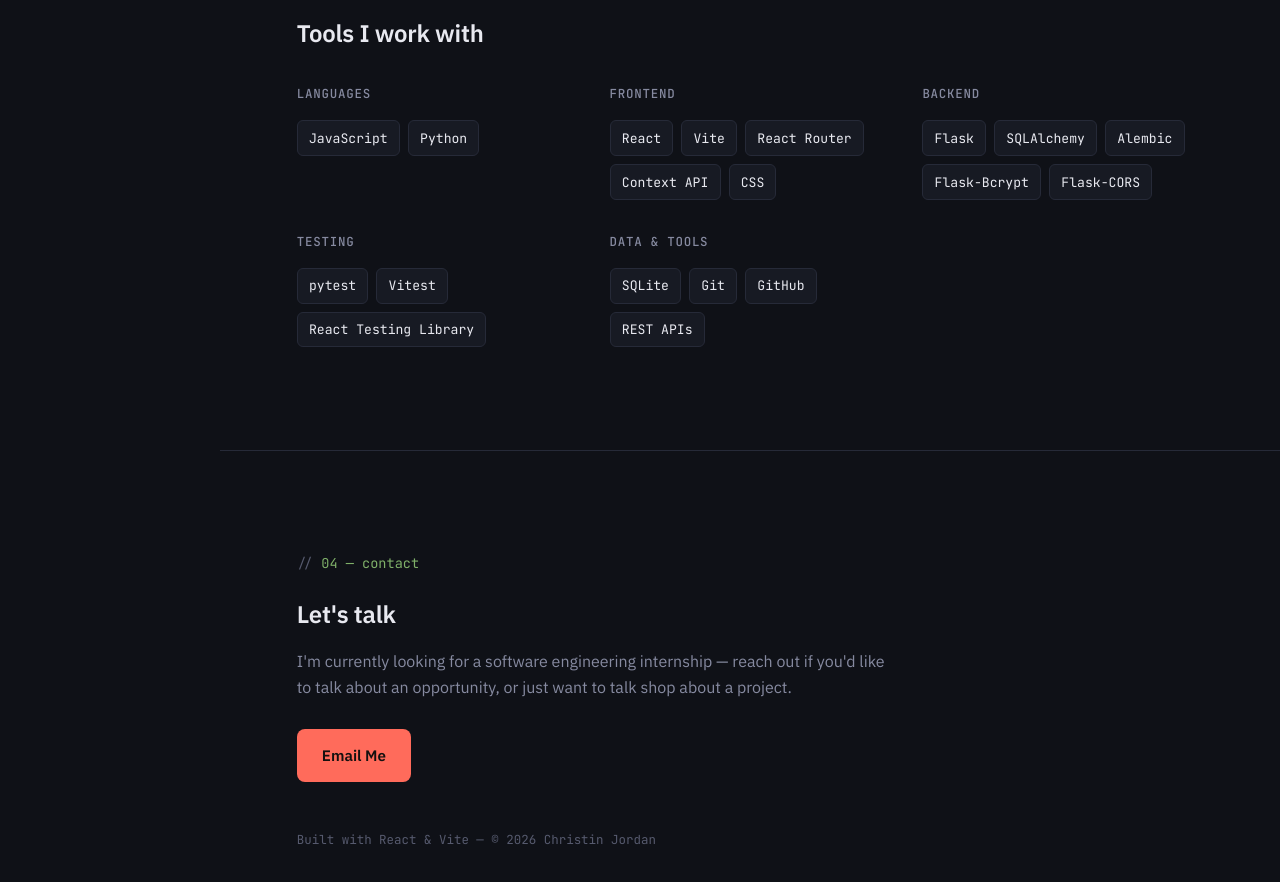
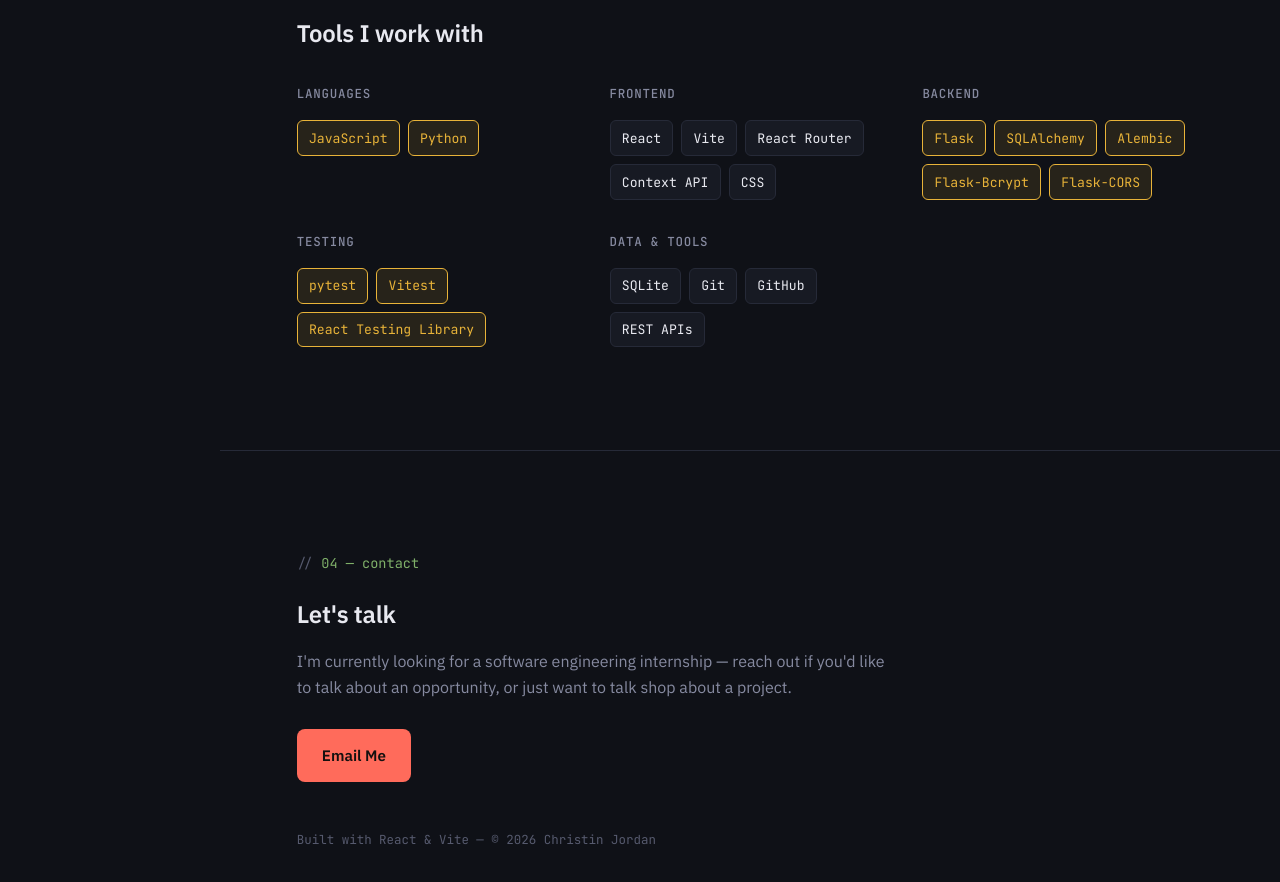
Before and after one commit to Christin115/christin115.github.io, a React (Vite) app: page / in a window 1280 px wide. Shown: the part 2980-3862 px from the top of the page. Built offline with nearby package versions, Linux system fonts and the light colour scheme.

Commit message:
Highlight Languages, Backend, and Testing skill tags in amber
Co-Authored-By: Claude Sonnet 5 <noreply@anthropic.com>

```diff
--- a/src/components/Skills.jsx
+++ b/src/components/Skills.jsx
@@ -1,3 +1,5 @@
+const HIGHLIGHTED_GROUPS = new Set(["Languages", "Backend", "Testing"]);
+
 const SKILL_GROUPS = [
   {
     label: "Languages",
@@ -33,7 +35,12 @@ function Skills() {
             <h3>{group.label}</h3>
             <div className="skill-tags">
               {group.skills.map((skill) => (
-                <span key={skill}>{skill}</span>
+                <span
+                  key={skill}
+                  className={HIGHLIGHTED_GROUPS.has(group.label) ? "highlight" : undefined}
+                >
+                  {skill}
+                </span>
               ))}
             </div>
           </div>
--- a/src/index.css
+++ b/src/index.css
@@ -13,6 +13,8 @@
   --accent-hover: #ff8677;
 
   --comment: #7fb069;
+  --yellow: #e8b339;
+  --yellow-soft: #e8b3391c;
 
   --font-sans: "IBM Plex Sans", -apple-system, BlinkMacSystemFont, "Segoe UI", sans-serif;
   --font-mono: "JetBrains Mono", ui-monospace, "SF Mono", Menlo, monospace;
@@ -611,6 +613,12 @@ p {
   padding: 0.4rem 0.7rem;
 }
 
+.skill-tags span.highlight {
+  color: var(--yellow);
+  background: var(--yellow-soft);
+  border-color: var(--yellow);
+}
+
 /* ---------- contact ---------- */
 
 .footer-note {
```
